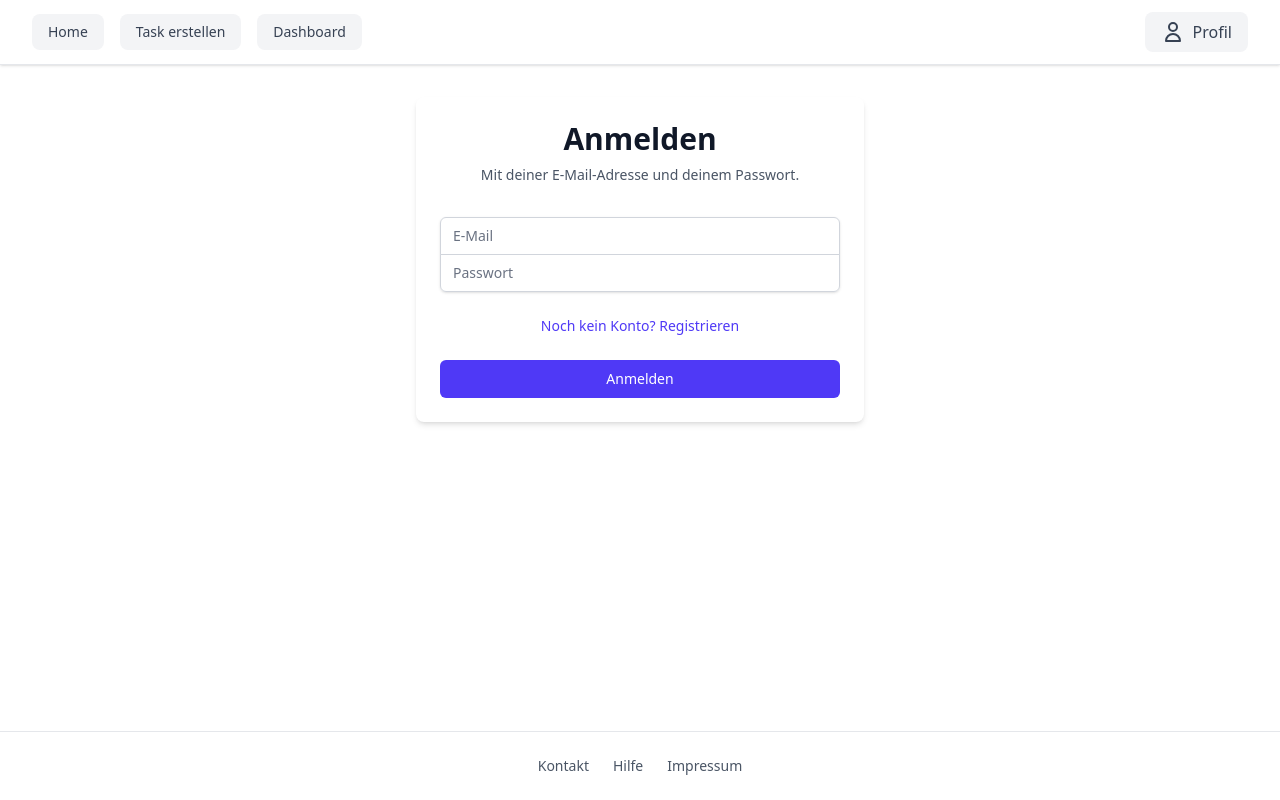
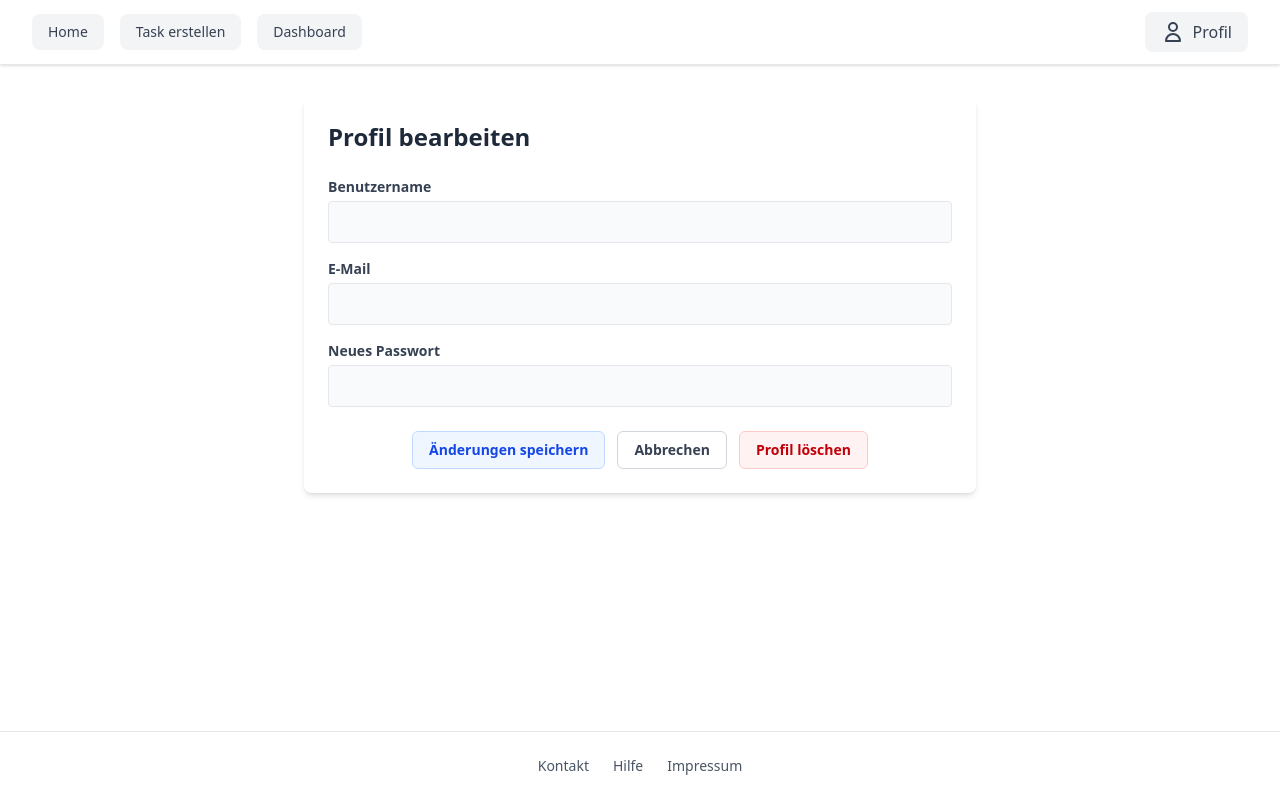
Before and after one commit to ChristianW12/verteilte-systeme-programm, an Angular app in the folder frontend/frontend-app/: page /profile/edit in a window 1280 px wide. Before the commit this address led to /login. Built offline with nearby package versions, Linux system fonts and the light colour scheme; no server answers; sample sign-in values are in the browser's storage.

Commit message:
refactor: switch from localStorage to sessionStorage for user authentication data

```diff
--- a/frontend/frontend-app/src/app/auth.guard.ts
+++ b/frontend/frontend-app/src/app/auth.guard.ts
@@ -5,7 +5,7 @@ export const authGuard: CanActivateFn = (route, state) => {
   const router = inject(Router);
 
   // Prüfen, ob der Nutzer eingeloggt ist (LocalStorage)
-  const isLoggedIn = localStorage.getItem('isLoggedIn') === 'true';
+  const isLoggedIn = sessionStorage.getItem('isLoggedIn') === 'true';
 
   if (isLoggedIn) {
     return true; // Zugriff erlaubt
--- a/frontend/frontend-app/src/app/pages/create-project/create-project.ts
+++ b/frontend/frontend-app/src/app/pages/create-project/create-project.ts
@@ -143,7 +143,7 @@ export class CreateProject {
   }
 
   onSubmit(): void {
-    const createdByRaw = localStorage.getItem('userId');
+    const createdByRaw = sessionStorage.getItem('userId');
     const createdBy = Number(createdByRaw);
 
     if (!createdByRaw || !Number.isInteger(createdBy) || createdBy <= 0) {
--- a/frontend/frontend-app/src/app/pages/create-task/create-task.ts
+++ b/frontend/frontend-app/src/app/pages/create-task/create-task.ts
@@ -73,7 +73,7 @@ export class CreateTask implements OnInit {
     const day = String(today.getDate()).padStart(2, '0');
     this.minDate = `${year}-${month}-${day}`;
 
-    const userId = localStorage.getItem('userId');
+    const userId = sessionStorage.getItem('userId');
     if (!userId) {
       alert('Bitte zuerst einloggen.');
       return;
@@ -109,7 +109,7 @@ export class CreateTask implements OnInit {
   }
 
   onSubmit(): void {
-    const userId = localStorage.getItem('userId');
+    const userId = sessionStorage.getItem('userId');
 
     if (!userId) {
       alert('Bitte zuerst einloggen.');
--- a/frontend/frontend-app/src/app/pages/dashboard/dashboard.ts
+++ b/frontend/frontend-app/src/app/pages/dashboard/dashboard.ts
@@ -55,7 +55,7 @@ export class Dashboard implements OnInit {
   private router = inject(Router);
   private http = inject(HttpClient);
 
-  private userId = localStorage.getItem('userId');
+  private userId = sessionStorage.getItem('userId');
 
   projects = signal<ProjectCardData[]>([]);
   selectedProjectId = signal<number | null>(null);
--- a/frontend/frontend-app/src/app/pages/edit-profile/edit-profile.ts
+++ b/frontend/frontend-app/src/app/pages/edit-profile/edit-profile.ts
@@ -21,7 +21,7 @@ export class EditProfile implements OnInit {
   passwortBestaetigen = signal('');
   aktuellesPassword = signal('');
 
-  private userId = signal(localStorage.getItem('userId') || '');
+  private userId = signal(sessionStorage.getItem('userId') || '');
   private emailRegex = /^[^\s@]+@[^\s@]+\.[^\s@]+$/;
 
   ngOnInit() {
@@ -144,9 +144,9 @@ export class EditProfile implements OnInit {
       .subscribe({
         next: (res: any) => {
           alert('Profil erfolgreich gelöscht. Du wirst abgemeldet.');
-          localStorage.removeItem('isLoggedIn');
-          localStorage.removeItem('userId');
-          localStorage.removeItem('userEmail');
+          sessionStorage.removeItem('isLoggedIn');
+          sessionStorage.removeItem('userId');
+          sessionStorage.removeItem('userEmail');
           setTimeout(() => {
             this.router.navigate(['/login']);
           }, 1000);
--- a/frontend/frontend-app/src/app/pages/edit-project/edit-project.ts
+++ b/frontend/frontend-app/src/app/pages/edit-project/edit-project.ts
@@ -84,7 +84,7 @@ export class EditProject implements OnInit, OnDestroy {
 
 
   ngOnInit(): void {
-    const userIdRaw = localStorage.getItem('userId');
+    const userIdRaw = sessionStorage.getItem('userId');
     const userId = Number(userIdRaw);
 
     if (!userIdRaw || !Number.isInteger(userId) || userId <= 0) {
--- a/frontend/frontend-app/src/app/pages/login/login.ts
+++ b/frontend/frontend-app/src/app/pages/login/login.ts
@@ -42,16 +42,16 @@ export class Login {
 
           if (userId == null || !userEmail) {
             console.error('Ungueltige Login-Response: user.id oder user.email fehlt', response);
-            localStorage.removeItem('isLoggedIn');
-            localStorage.removeItem('userId');
-            localStorage.removeItem('userEmail');
+            sessionStorage.removeItem('isLoggedIn');
+            sessionStorage.removeItem('userId');
+            sessionStorage.removeItem('userEmail');
             alert('Login-Antwort vom Server ist unvollstaendig. Bitte erneut versuchen.');
             return;
           }
 
-          localStorage.setItem('isLoggedIn', 'true');
-          localStorage.setItem('userId', String(userId));
-          localStorage.setItem('userEmail', userEmail);
+          sessionStorage.setItem('isLoggedIn', 'true');
+          sessionStorage.setItem('userId', String(userId));
+          sessionStorage.setItem('userEmail', userEmail);
 
           const returnUrl = this.route.snapshot.queryParams['returnUrl'] || '/dashboard';
           this.router.navigateByUrl(returnUrl);
--- a/frontend/frontend-app/src/app/pages/profile/profile.ts
+++ b/frontend/frontend-app/src/app/pages/profile/profile.ts
@@ -35,7 +35,7 @@ export class Profile {
 
   loadProfile() {
 
-    const userId = localStorage.getItem('userId');
+    const userId = sessionStorage.getItem('userId');
 
     this.http.post<ProfileResponse>('/api/auth/profile', { userId })
       .subscribe({
@@ -53,9 +53,9 @@ export class Profile {
   }
 
   logout() {
-    localStorage.removeItem('isLoggedIn');
-    localStorage.removeItem('userId');
-    localStorage.removeItem('userEmail');
+    sessionStorage.removeItem('isLoggedIn');
+    sessionStorage.removeItem('userId');
+    sessionStorage.removeItem('userEmail');
     alert('Erfolgreich ausgeloggt');
     this.router.navigate(['/home']);
   }
```
